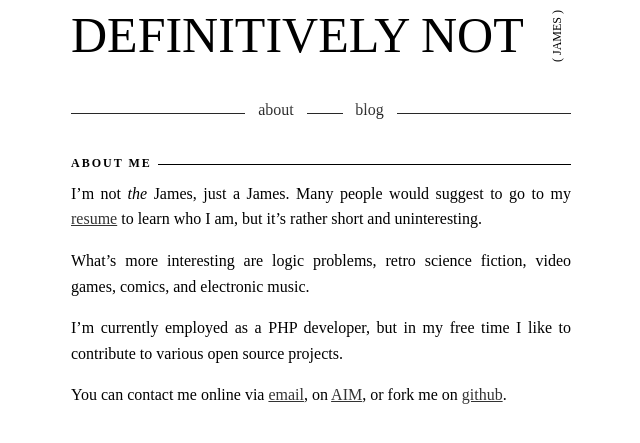
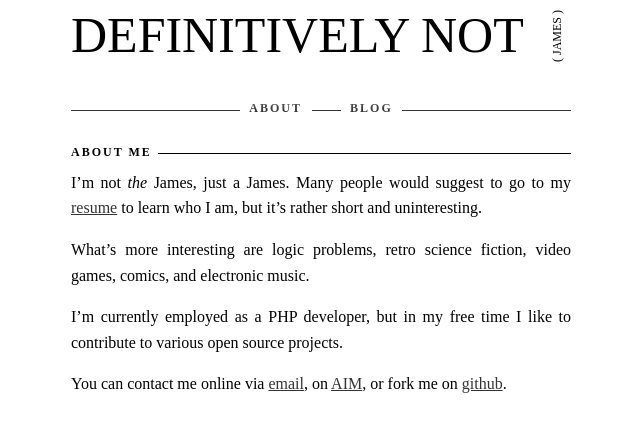
Before and after one commit to imnotjames/imnotjames.github.io, a Jekyll site: the page built from index.markdown, in a window 1280 px wide. Shown: the top 443 px of the page, without its empty margins (319-959 px from the left). Built offline with Jekyll 4.4.1, drawn with Linux system fonts in a browser that asks for light colours; some web fonts are replaced; Markdown is read by kramdown in place of the engine named in the settings.

Commit message:
change navigation styles

```diff
--- a/css/main.css
+++ b/css/main.css
@@ -82,7 +82,10 @@ header#site-title h1 .myName {
 nav {
   *zoom: 1;
   margin-bottom: 2em;
-  text-transform: lowercase;
+  text-transform: uppercase;
+  font-weight: bold;
+  letter-spacing: 2px;
+  font-size: 9pt;
 }
 
 nav:before, nav:after {
```
